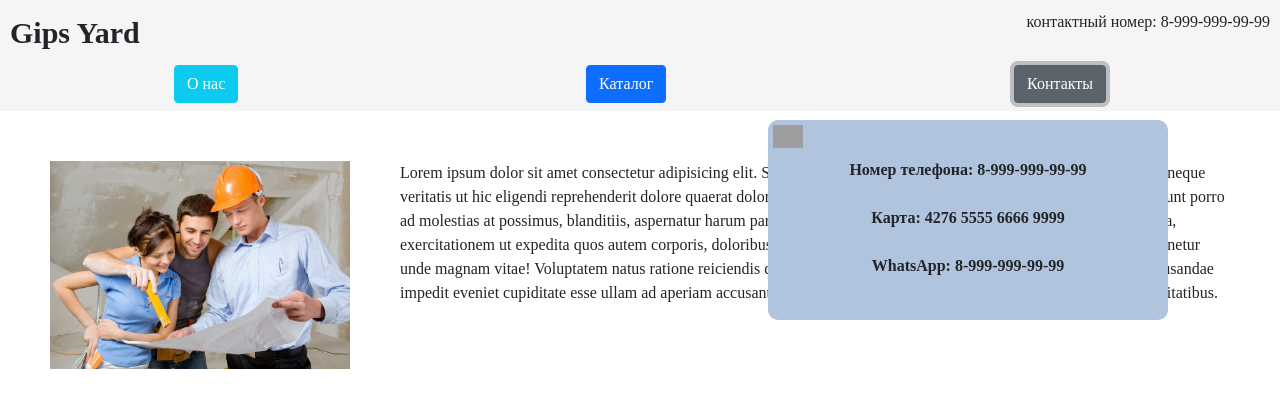
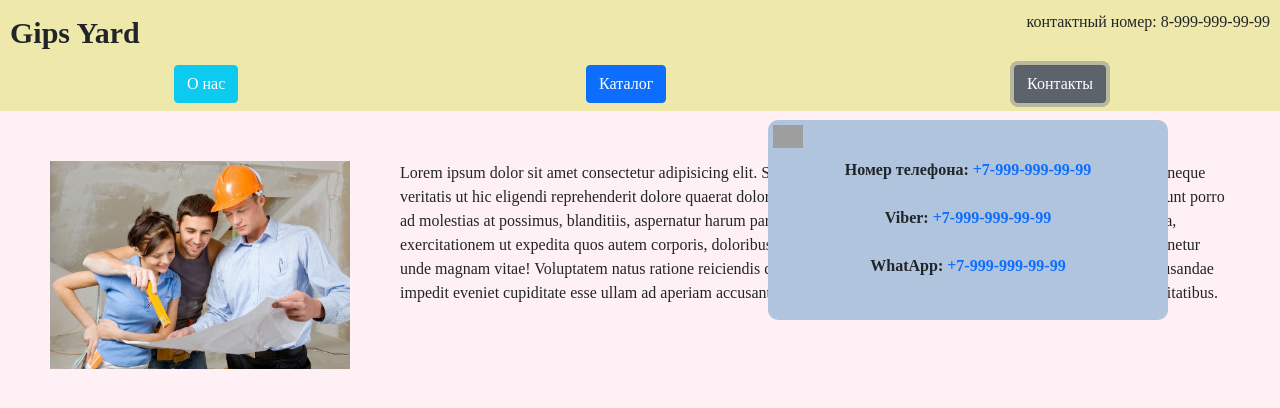
Before and after one commit to ozzbabym/gipsYard, a React (Create React App) app: page /#/ in a window 1280 px wide. Both pictures are taken after a click on the button "Контакты". Shown: the top 408 px of the page. Built offline with nearby package versions, Linux system fonts and the light colour scheme; grey boxes are pictures that could not be loaded; a web font is replaced by a local one.

Commit message:
add email and about us

```diff
--- a/src/App.css
+++ b/src/App.css
@@ -1,3 +1,6 @@
+body{
+  background-color: #FFF0F5;
+}
 .App {
   font-family: 'New Tegomin', serif;
 }
--- a/src/components/Header/Header.css
+++ b/src/components/Header/Header.css
@@ -2,7 +2,7 @@
     width: 100%;
     height: 100%;
     min-width: 300px;
-    background-color: #F5F5F5;
+    background-color: #EEE8AA;
     padding-bottom: 1vh;
 }
 
@@ -72,3 +72,7 @@
     align-items: center;
     margin: 10px;
 }
+
+.modal__container a{
+    text-decoration: none;
+}
--- a/src/components/Header/Header.jsx
+++ b/src/components/Header/Header.jsx
@@ -28,11 +28,11 @@ export default function Header() {
             <div className="modal">
             <img onClick={() => $('.modal').slideToggle(500)} src={x} alt="X" style={{width: 30, margin: "5px 0px 0px 5px"}}/>
                 <div className="modal__container">
-                    <div><b>Номер телефона: 8-999-999-99-99</b></div>
+                    <div><b>Номер телефона: <a href="tel:+79999999999">+7-999-999-99-99</a></b></div>
                     <br/>
-                    <div><b>Карта: 4276 5555 6666 9999</b></div>
+                    <div><b>Viber: <a title="Viber" href="viber://add?number=+79999999999">+7-999-999-99-99</a></b></div>
                     <br/>
-                    <div><b>WhatsApp: 8-999-999-99-99</b></div>
+                    <div><b>WhatApp: <a title="WhatsApp" href="whatsapp://send?phone=++79999999999">+7-999-999-99-99</a></b></div>
                 </div>
             </div>
         </div>
--- a/src/components/catalog/Catalog.css
+++ b/src/components/catalog/Catalog.css
@@ -14,6 +14,7 @@
     padding: 10px;
     border: 1px solid grey;
     text-align: center;
+    border-radius: 10px;
 }
 
 .catalog__items img {
--- a/src/components/catalog/Catalog.jsx
+++ b/src/components/catalog/Catalog.jsx
@@ -1,4 +1,4 @@
-import React from 'react'
+import React, {useState} from 'react'
 import './Catalog.css'
 import {catalogItems} from './catalogItems'
 import $ from 'jquery'
@@ -7,13 +7,16 @@ import x from '../../img/X.png'
 
 
 export default function Catalog() {
+    const [goods, setGoods] = useState('')
 
-    const orderGoods = () => {
+    const orderGoods = (e) => {
+        setGoods(e)
         $('.modalOrder').slideToggle(500)
     }
 
 
     const sendForm = (e) => {
+        console.log(e.target)
         e.preventDefault();
         emailjs.sendForm('gmail', 'template_7vh13xo', e.target, 'user_ggTnM45MM5yTgPhd0O72t')
             .then((result) => {
@@ -31,6 +34,11 @@ export default function Catalog() {
         <div className="catalog">
             <div className="catalog__container">
                 {catalogItems.map((item)=><div key={item.id} className="catalog__items" >
+                    <br/>
+                    <div>
+                        <h3>{item.title}</h3>
+                    </div>
+                    <br/>
                     <img src={item.img} alt="картинка" />
                     <div style={{margin: 10}}>
                         {item.description}
@@ -40,7 +48,7 @@ export default function Catalog() {
                         <b>{item.price} руб/м²</b>
                     </div>
                     <br />
-                    <button onClick={orderGoods} type="button" class="btn btn-primary">Заказать</button>
+                    <button onClick={()=>orderGoods(item.title)} type="button" class="btn btn-primary">Заказать</button>
                 </div>
                 )}
             </div>
@@ -48,6 +56,10 @@ export default function Catalog() {
                 <div className="orderContainer">
                     <img onClick={() => $('.modalOrder').slideToggle(500)} src={x} alt="X" style={{width: 30}}/>
                     <form onSubmit={sendForm}>
+                        <div className="form-group">
+                            <label for="exampleFormControlInput1">Материал</label>
+                            <input name='goods' type="text" className="form-control" id="exampleFormControlInput1" value={goods}/>
+                        </div>
                         <div className="form-group">
                             <label for="exampleFormControlInput1">Ваше имя</label>
                             <input minLength="1" name='name' type="text" className="form-control" id="exampleFormControlInput1" placeholder="your name"/>
--- a/src/components/catalog/catalogItems.js
+++ b/src/components/catalog/catalogItems.js
@@ -9,21 +9,25 @@ export const catalogItems = [
     {   id: 1,
         img: antichnoe,
         description: 'ОЛИВА Благословенное дерево в античной, иудейской, христианской и исламской традициях, широко известное как символ мира, а также победы, радости, изобилия, чистоты, бессмертия и целомудрия. Будучи чрезвычайно важной культурой в Средиземноморье (раннее, обильное, длительное плодоношение), олива считалась священным деревом в Древней Греции, атрибутом воинственной богини Афины.',
-        price: 650
+        price: 650 ,
+        title: 'Античное дерево'
     },
     {   id: 2,
         img: rvaniySlanec,
         description: 'ОЛИВА Благословенное дерево в античной, иудейской, христианской и исламской традициях, широко известное как символ мира, а также победы, радости, изобилия, чистоты, бессмертия и целомудрия. Будучи чрезвычайно важной культурой в Средиземноморье (раннее, обильное, длительное плодоношение), олива считалась священным деревом в Древней Греции, атрибутом воинственной богини Афины.',
-        price: 750
+        price: 750,
+        title: 'Рваный сланец'
     },
     {   id: 3,
         img: oldStone,
         description: 'ОЛИВА Благословенное дерево в античной, иудейской, христианской и исламской традициях, широко известное как символ мира, а также победы, радости, изобилия, чистоты, бессмертия и целомудрия. Будучи чрезвычайно важной культурой в Средиземноморье (раннее, обильное, длительное плодоношение), олива считалась священным деревом в Древней Греции, атрибутом воинственной богини Афины.',
-        price: 670
+        price: 670,
+        title: 'Старый камень'
     },
     {   id: 4,
         img: oldStoneLittle,
         description: 'ОЛИВА Благословенное дерево в античной, иудейской, христианской и исламской традициях, широко известное как символ мира, а также победы, радости, изобилия, чистоты, бессмертия и целомудрия. Будучи чрезвычайно важной культурой в Средиземноморье (раннее, обильное, длительное плодоношение), олива считалась священным деревом в Древней Греции, атрибутом воинственной богини Афины.',
-        price: 490
+        price: 490,
+        title: 'Старый камень маленький'
     },
 ]
```
